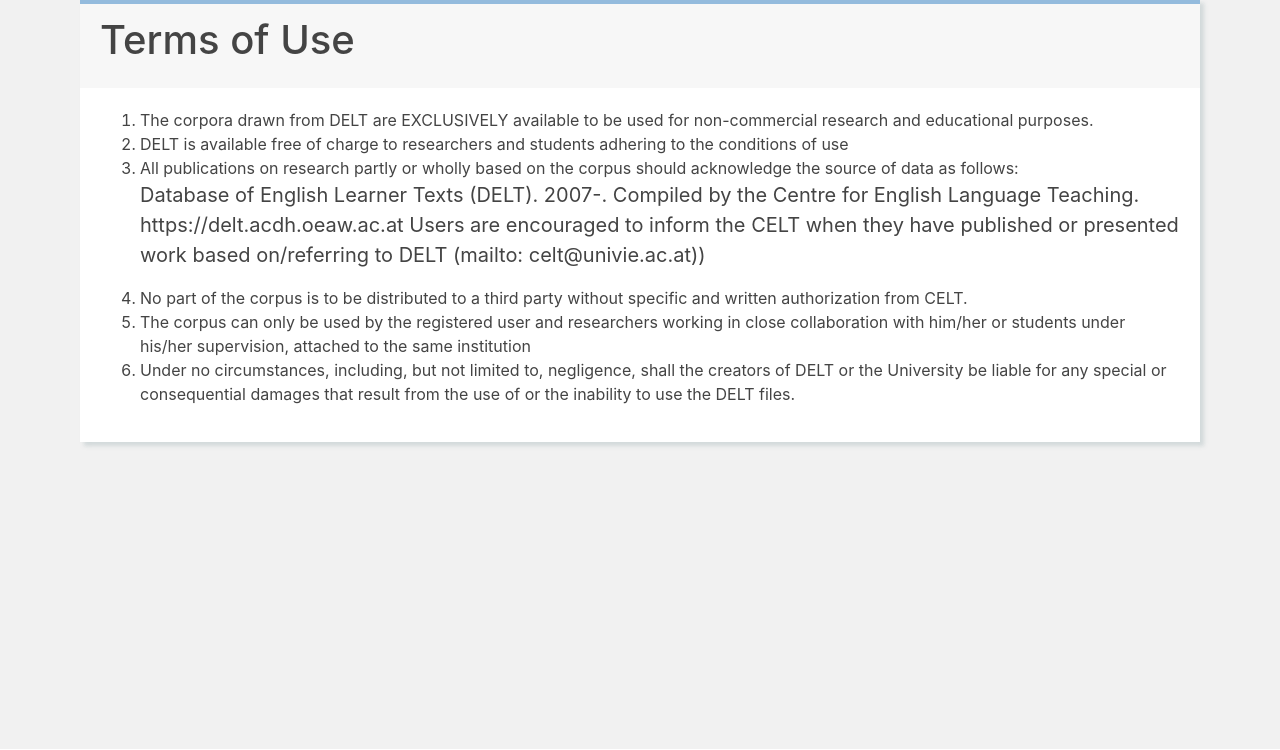
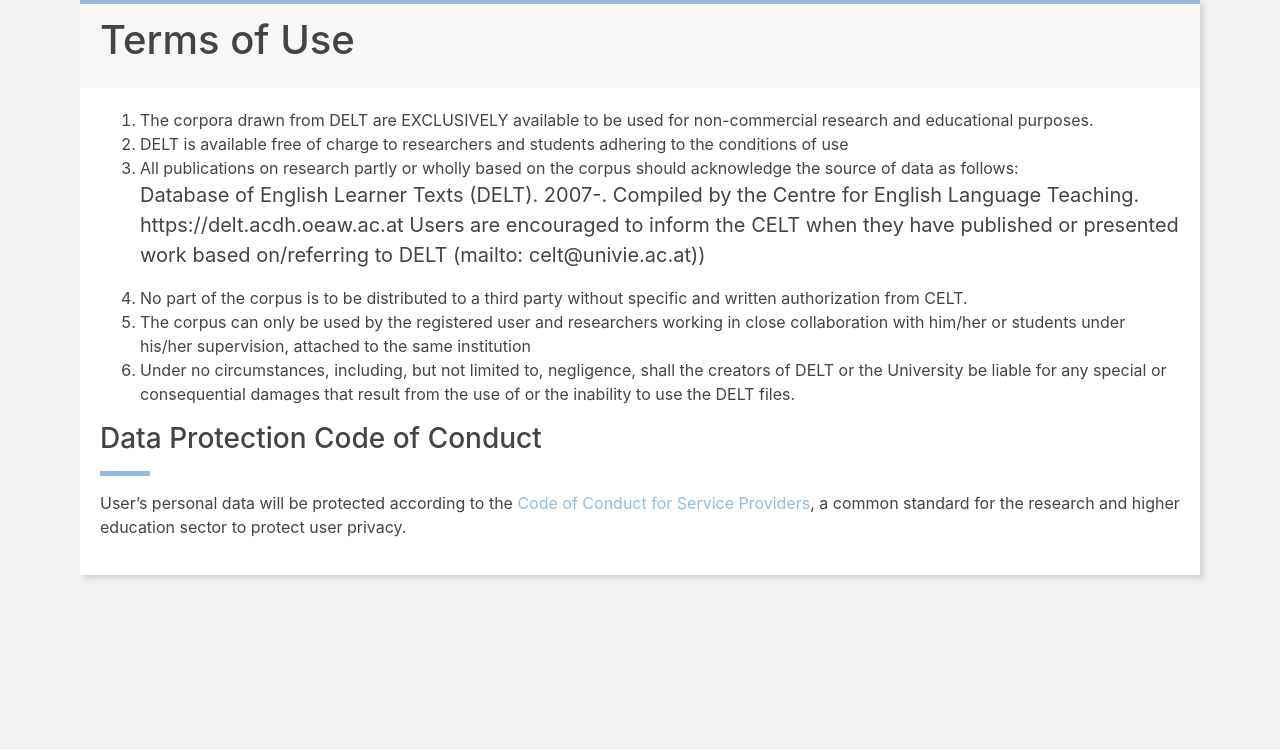
Before and after one commit to acdh-oeaw/delt, a Django app: page /terms-of-use/ in a window 1280 px wide. Shown: the part 111-861 px from the top of the page. Run offline with Django 3.2, Linux system fonts and the light colour scheme; some libraries are stand-ins or nearby versions.

Commit message:
code of conduct passage added

```diff
--- a/webpage/templates/webpage/terms-of-use.html
+++ b/webpage/templates/webpage/terms-of-use.html
@@ -34,6 +34,12 @@
                         Under no circumstances, including, but not limited to, negligence, shall the creators of DELT or the University be liable for any special or consequential damages that result from the use of or the inability to use the DELT files.
                     </li>
                 </ol>
+                <div>
+                    <h3>Data Protection Code of Conduct</h3>
+                    <p>
+                        User’s personal data will be protected according to the <a href="https://geant3plus.archive.geant.net/uri/dataprotection-code-of-conduct/v1/Pages/default.aspx">Code of Conduct for Service Providers</a>, a common standard for the research and higher education sector to protect user privacy.
+                    </p>
+                </div>
             </div>
         </div>
     </div>
```
